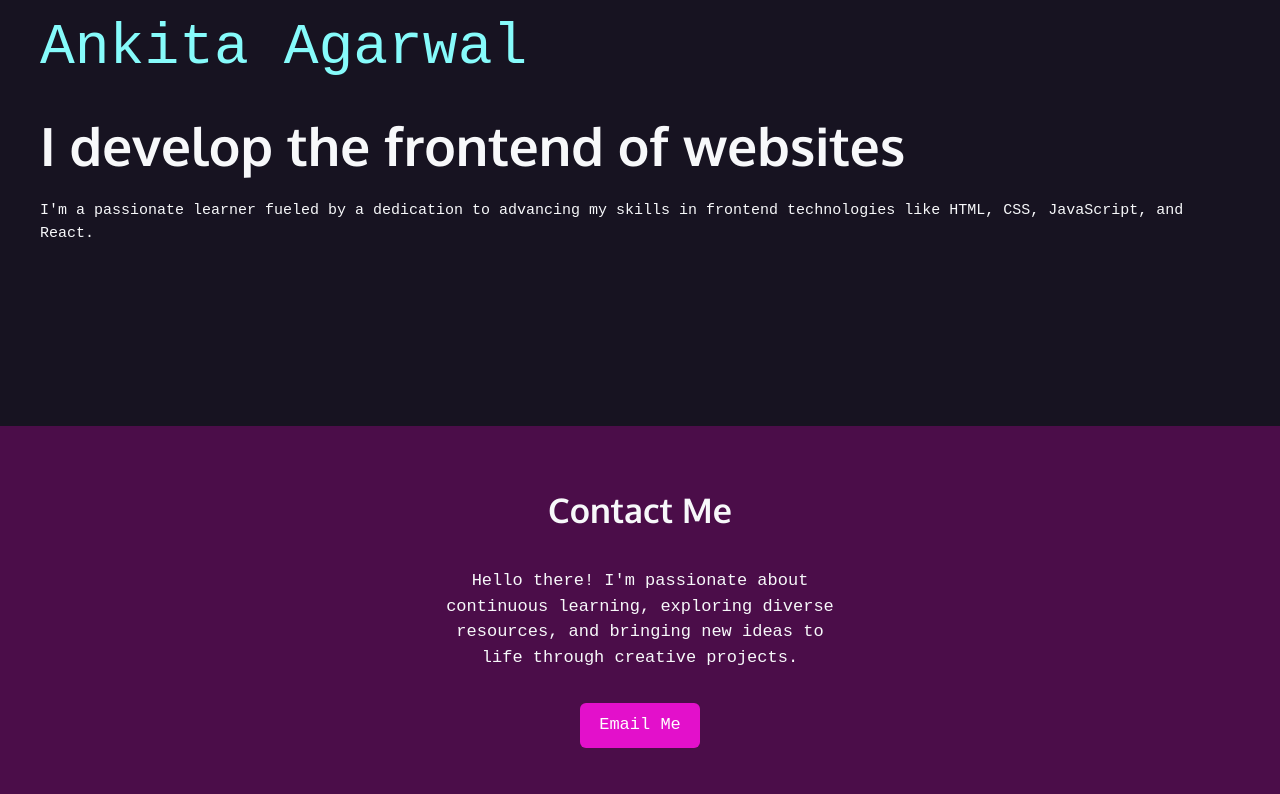
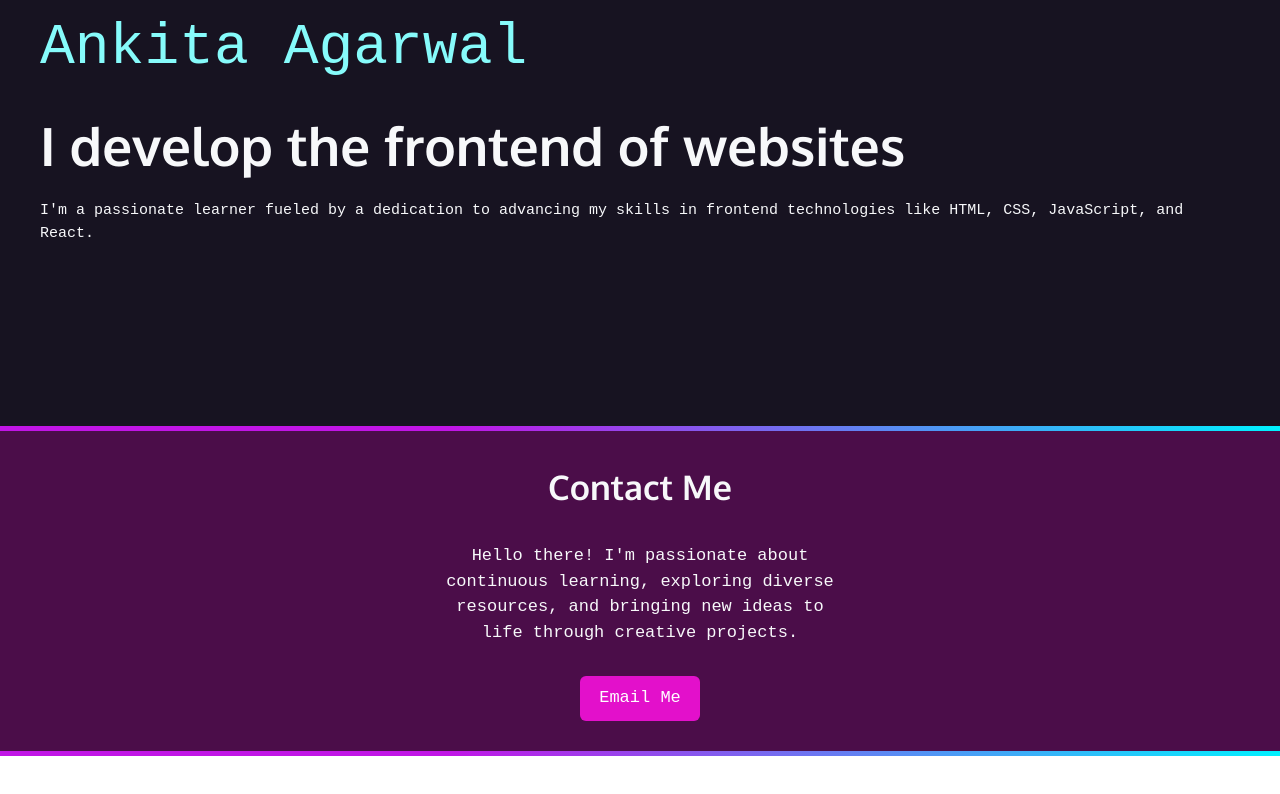
Before and after one commit to AnkiCodeAdventures/portfolio-react, a React (Vite) app: page / in a window 1280 px wide. Shown: the part 306-1100 px from the top of the page. After the commit the page ends 1062 px from the top, so only its background shows below. Built offline with nearby package versions, Linux system fonts and the light colour scheme; a web font is replaced by a local one.

Commit message:
add divider

```diff
--- a/src/App.jsx
+++ b/src/App.jsx
@@ -1,13 +1,16 @@
 import "./App.css";
 import ContactMe from "./containers/Hero/ContactMe/ContactMe";
 import Hero from "./containers/Hero/Hero";
+import Divider from "./components/Divider/Divider";
 
 function App() {
   return (
     <>
       <div>
         <Hero />
+        <Divider />
         <ContactMe />
+        <Divider />
       </div>
     </>
   );
--- /dev/null
+++ b/src/components/Divider/Divider.jsx
@@ -0,0 +1,7 @@
+import styles from "./divider.module.css";
+
+function Divider() {
+  return <hr className={styles.divider} />;
+}
+
+export default Divider;
--- /dev/null
+++ b/src/components/Divider/divider.module.css
@@ -0,0 +1,12 @@
+.divider {
+  height: 5px;
+  width: 100%;
+  background: rgb(193, 21, 230);
+  background: linear-gradient(
+    80deg,
+    rgba(193, 21, 230, 1) 35%,
+    rgba(0, 241, 255, 1) 100%
+  );
+  border: none;
+  margin: 0;
+}
--- a/src/containers/Hero/ContactMe/contactMe.module.css
+++ b/src/containers/Hero/ContactMe/contactMe.module.css
@@ -8,9 +8,9 @@
   display: flex;
   flex-flow: column nowrap;
   justify-content: center;
-  gap: 1rem;
+  gap: 0.9rem;
   align-items: center;
-  height: 380px;
+  height: 320px;
   width: 400px;
   margin: 0 auto;
 }
```
